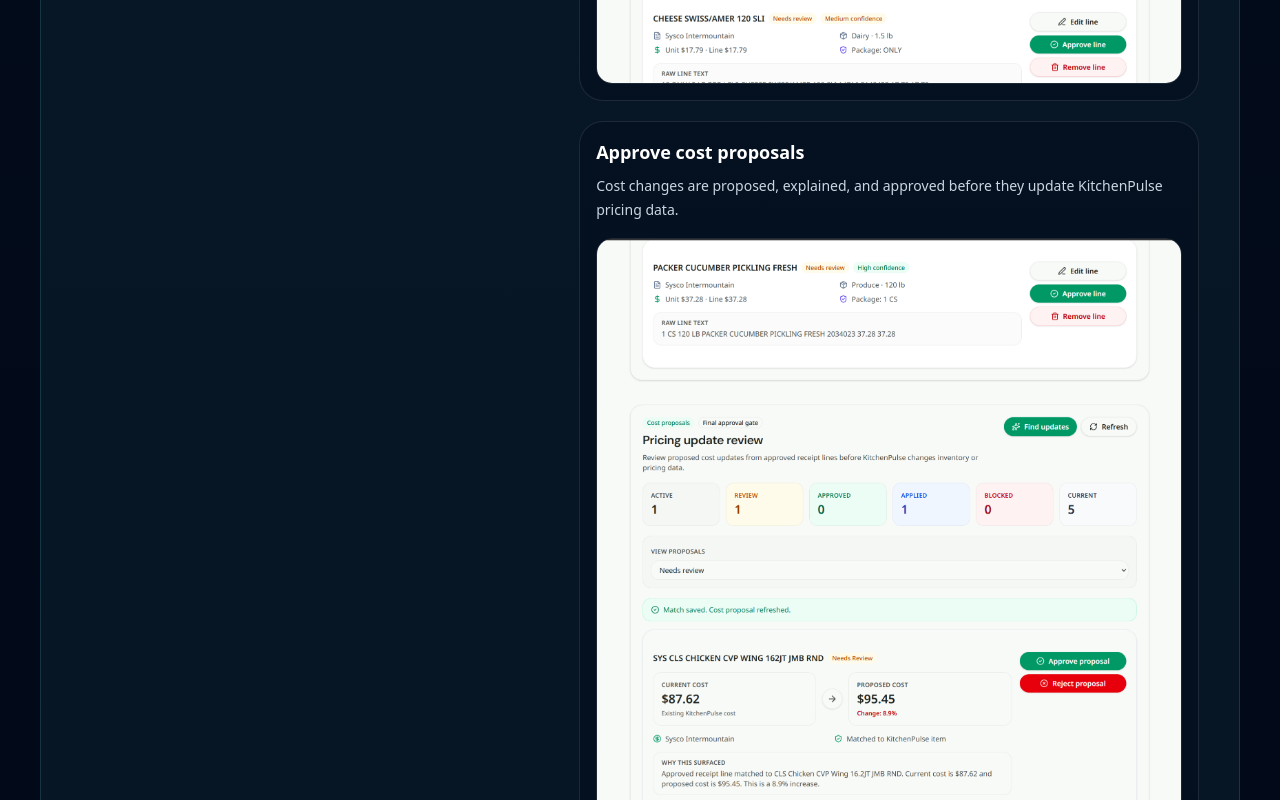
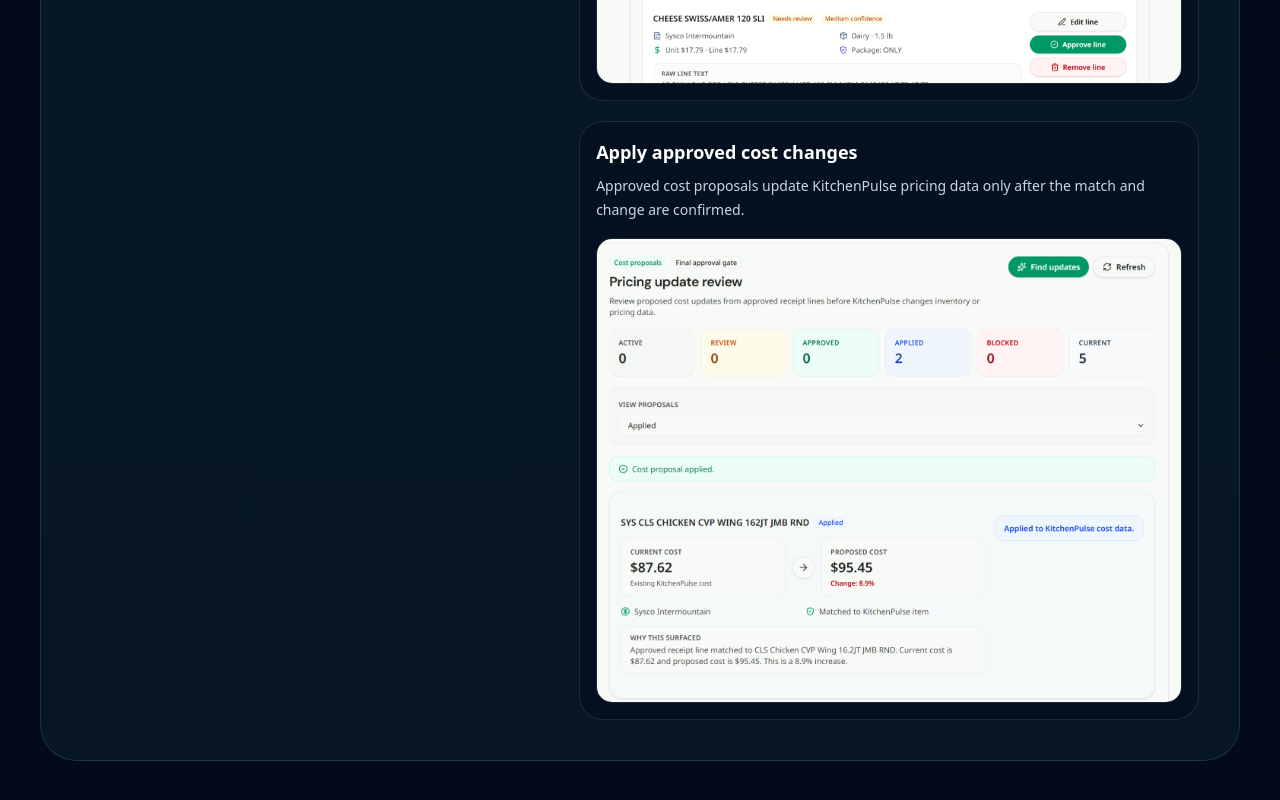
Before and after one commit to hensleehiggins/synthopulse-site, a Next.js app: page / in a window 1280 px wide. Shown: the part 9840-10640 px from the top of the page. Built offline with nearby package versions, Linux system fonts and the light colour scheme.

Commit message:
Refine receipt intake workflow screenshots

```diff
--- a/app/page.tsx
+++ b/app/page.tsx
@@ -174,9 +174,9 @@
     image: "/kitchenpulse-receipt-intake-parsed-lines.png",
   },
   {
-    title: "Approve cost proposals",
-    text: "Cost changes are proposed, explained, and approved before they update KitchenPulse pricing data.",
-    image: "/kitchenpulse-receipt-intake-pricing-review.png",
+  title: "Apply approved cost changes",
+  text: "Approved cost proposals update KitchenPulse pricing data only after the match and change are confirmed.",
+  image: "/kitchenpulse-receipt-intake-cost-applied.png",
   },
 ];
 
```
